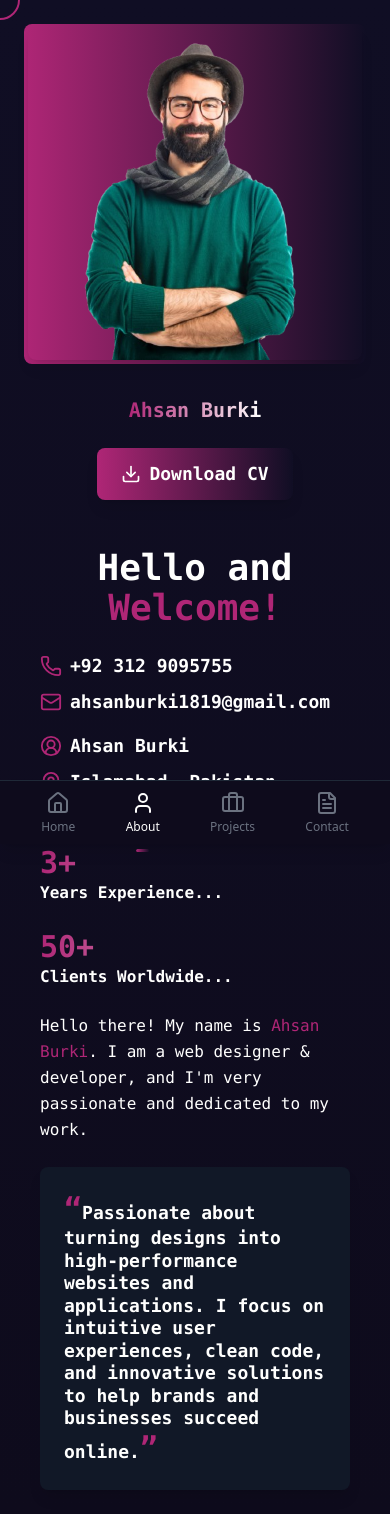
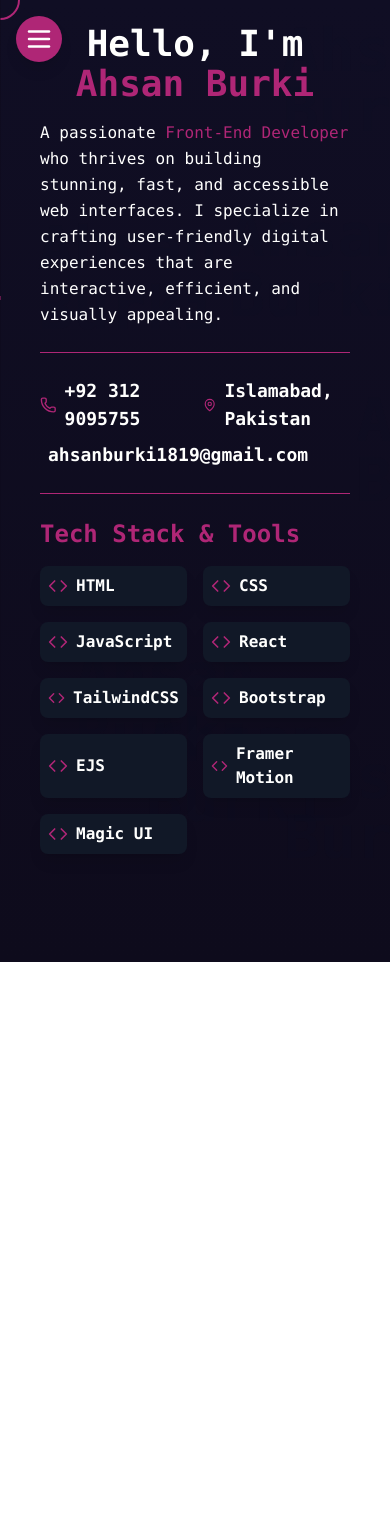
Before and after one commit to Ahsan-Burki2126/Ahsan-Burki, a React (Vite) app: page /about in a window 390 px wide. After the commit the page ends 962 px from the top, so only its background shows below. Built offline with nearby package versions, Linux system fonts and the light colour scheme; a web font is replaced by a local one.

Commit message:
added form working , removed the old mobile navbar, made changes in about section,and many more this would be the most productive commit of all the time in this project

```diff
--- a/package.json
+++ b/package.json
@@ -10,6 +10,7 @@
     "preview": "vite preview"
   },
   "dependencies": {
+    "@formspree/react": "^2.5.4",
     "aos": "^2.3.4",
     "framer-motion": "^12.4.10",
     "lucide-react": "^0.476.0",
--- a/src/App.jsx
+++ b/src/App.jsx
@@ -3,7 +3,7 @@ import Hero from "./Pages/Hero";
 import About from "./Pages/About";
 import Contact from "./Pages/Contact";
 import Services from "./Pages/Services";
-import FooterNav from "./components/FooterNav";
+// import FooterNav from "./components/FooterNav";
 
 import CursorRing from "./components/CursorRing"; // Import CursorRing
 import { BrowserRouter as Router, Routes, Route } from "react-router-dom";
@@ -23,7 +23,7 @@ function App() {
           <Route path="/contact" element={<Contact />} />
           <Route path="/projects" element={<Projects />} />
         </Routes>
-        <FooterNav />
+        {/* <FooterNav /> */}
       </div>
     </Router>
   );
--- a/src/Pages/About.jsx
+++ b/src/Pages/About.jsx
@@ -1,8 +1,7 @@
-import { Mail, MapPin, Phone, CircleUserRound, Download } from "lucide-react";
+import { Mail, MapPin, Phone, Code, Download } from "lucide-react";
 import React, { useEffect, useRef, useState } from "react";
 import AOS from "aos";
 import "aos/dist/aos.css";
-import Profile from "../assets/Profile.png";
 
 const About = () => {
   const rightSectionRef = useRef(null);
@@ -28,7 +27,22 @@ const About = () => {
   }, []);
 
   return (
-    <div className="bg-gradient-to-b from-blue to-dark-blue w-full p-6 sm:p-12 text-white font-mono flex justify-center ">
+    <div className="relative bg-gradient-to-b from-blue to-dark-blue w-full min-h-screen flex justify-center items-center p-6 sm:p-12 text-white font-mono overflow-hidden">
+      {/* Background Floating Text */}
+      {Array.from({ length: 8 }).map((_, i) => (
+        <span
+          key={i}
+          className="absolute text-6xl sm:text-8xl font-bold text-gray-900 opacity-10 pointer-events-none animate-floating"
+          style={{
+            top: `${Math.random() * 100}vh`,
+            left: `${Math.random() * 100}vw`,
+            animationDelay: `${Math.random() * 5}s`,
+          }}
+        >
+          Ahsan Burki
+        </span>
+      ))}
+
       <div className="max-w-5xl w-full flex flex-col-reverse lg:flex-row-reverse items-center lg:items-stretch gap-12">
         {/* Right Section (Text Content) */}
         <div ref={rightSectionRef} className="flex-1 text-left px-4 sm:px-0">
@@ -37,13 +51,31 @@ const About = () => {
             data-aos="fade-right"
             data-aos-delay="700"
           >
-            Hello and <span className="text-purple">Welcome!</span>
+            Hello, I'm <span className="text-purple">Ahsan Burki</span>
           </h1>
 
+          <p
+            className="mt-4 text-md sm:text-lg text-gray leading-relaxed"
+            data-aos="fade-down"
+            data-aos-delay="900"
+          >
+            A passionate{" "}
+            <span className="text-purple">Front-End Developer</span> who thrives
+            on building stunning, fast, and accessible web interfaces. I
+            specialize in crafting user-friendly digital experiences that are
+            interactive, efficient, and visually appealing.
+          </p>
+
           <div
-            className="mt-6 flex flex-col sm:flex-row gap-4 sm:gap-10 text-lg"
-            data-aos="fade-right"
-            data-aos-delay="900"
+            className="border-t border-purple my-6"
+            data-aos="fade-in"
+            data-aos-delay="700"
+          ></div>
+
+          <div
+            className="grid grid-cols-2 sm:flex gap-4 sm:gap-10 text-lg"
+            data-aos="fade-up"
+            data-aos-delay="1000"
           >
             <div className="flex flex-col gap-2">
               <div className="flex items-center gap-2 sm:gap-3 font-semibold">
@@ -57,10 +89,6 @@ const About = () => {
             </div>
             <div className="flex flex-col gap-2">
               <div className="flex items-center gap-2 sm:gap-3 font-semibold">
-                <CircleUserRound className="text-purple" size={22} />
-                <span>Ahsan Burki</span>
-              </div>
-              <div className="flex items-center gap-2 sm:gap-3 font-semibold">
                 <MapPin className="text-purple" size={22} />
                 <span>Islamabad, Pakistan</span>
               </div>
@@ -73,86 +101,44 @@ const About = () => {
             data-aos-delay="700"
           ></div>
 
+          <h2
+            className="text-2xl font-bold text-purple mb-4"
+            data-aos="fade-left"
+            data-aos-delay="1100"
+          >
+            Tech Stack & Tools
+          </h2>
           <div
-            className="flex flex-col sm:flex-row gap-6 sm:gap-12"
+            className="grid grid-cols-2 sm:grid-cols-3 lg:grid-cols-4 gap-4 text-md text-gray font-semibold"
             data-aos="fade-up"
-            data-aos-delay="1000"
+            data-aos-delay="1200"
           >
-            <div>
-              <h3 className="text-3xl sm:text-4xl font-bold text-purple-400 bg-gradient-to-r from-purple to-white text-transparent bg-clip-text">
-                3+
-              </h3>
-              <p className="text-md text-gray font-semibold">
-                Years Experience...
-              </p>
+            {[
+              "HTML",
+              "CSS",
+              "JavaScript",
+              "React",
+              "TailwindCSS",
+              "Bootstrap",
+              "EJS",
+              "Framer Motion",
+              "Magic UI",
+            ].map((tech, index) => (
+              <div
+                key={index}
+                className="flex items-center gap-2 bg-gray-900 p-2 rounded-lg shadow-lg"
+              >
+                <Code className="text-purple" size={20} />
+                <span>{tech}</span>
               </div>
-            <div>
-              <h3 className="text-3xl sm:text-4xl font-bold text-purple-400 bg-gradient-to-r from-purple to-white text-transparent bg-clip-text">
-                50+
-              </h3>
-              <p className="text-md text-gray font-semibold">
-                Clients Worldwide...
-              </p>
-            </div>
+            ))}
           </div>
 
-          <p
-            className="mt-6 text-md sm:text-lg text-gray leading-relaxed"
-            data-aos="fade-down"
-            data-aos-delay="1200"
-          >
-            Hello there! My name is{" "}
-            <span className="text-purple">Ahsan Burki</span>. I am a web
-            designer & developer, and I'm very passionate and dedicated to my
-            work.
-          </p>
-
-          <div
-            className="bg-gray-900 p-6 rounded-lg mt-6 shadow-lg"
-            data-aos="fade-in"
-            data-aos-delay="1400"
-          >
-            <p className="text-lg font-semibold text-white leading-tight">
-              <span className="text-3xl text-purple">“</span>Passionate about
-              turning designs into high-performance websites and applications. I
-              focus on intuitive user experiences, clean code, and innovative
-              solutions to help brands and businesses succeed online.
-              <span className="text-3xl text-purple">”</span>
-            </p>
-          </div>
-        </div>
-
-        {/* Left Section (Profile Image & CV) */}
-        <div
-          className="relative flex flex-col items-center gap-6 w-full sm:w-64 lg:w-80 flex-shrink-0"
-          style={{ height: rightSectionHeight }}
-        >
-          <div
-            className="relative w-full rounded-lg sm:rounded-full p-1 sm:p-2 bg-gradient-to-r from-purple to-blue"
-            data-aos="fade-up"
-            data-aos-delay="700"
-          >
-            <img
-              src={Profile}
-              alt="Ahsan Burki"
-              className="w-full h-auto object-cover shadow-lg rounded-lg sm:rounded-full"
-            />
-          </div>
-
-          <h1
-            className="mt-2 text-xl sm:text-2xl font-bold text-center bg-gradient-to-r from-purple to-white bg-clip-text text-transparent"
-            data-aos="fade-up"
-            data-aos-delay="900"
-          >
-            Ahsan Burki
-          </h1>
-
+          <div className="mt-8" data-aos="fade-up" data-aos-delay="1300">
             <a
               href="/path-to-cv.pdf"
               download="Ahsan_Burki_CV.pdf"
-            className="px-6 py-3 text-lg font-semibold text-white rounded-lg shadow-lg transition-all duration-300 bg-gradient-to-r from-purple to-blue flex items-center gap-2"
-            data-aos="fade-up"
-            data-aos-delay="1100"
+              className="px-6 py-3 text-lg w-52 font-semibold text-white rounded-lg shadow-lg transition-all duration-300 bg-gradient-to-r from-purple to-blue flex items-center gap-2"
             >
               <Download size={20} />
               Download CV
@@ -160,6 +146,26 @@ const About = () => {
           </div>
         </div>
       </div>
+
+      {/* Floating Animation */}
+      <style>{`
+        @keyframes floating {
+          0% {
+            transform: translateY(0px) translateX(0px);
+          }
+          50% {
+            transform: translateY(-20px) translateX(10px);
+          }
+          100% {
+            transform: translateY(0px) translateX(0px);
+          }
+        }
+
+        .animate-floating {
+          animation: floating 6s infinite ease-in-out alternate;
+        }
+      `}</style>
+    </div>
   );
 };
 
--- a/src/Pages/Hero.jsx
+++ b/src/Pages/Hero.jsx
@@ -2,7 +2,7 @@ import React, { useEffect } from "react";
 import AOS from "aos";
 import "aos/dist/aos.css";
 import { Phone, Mail, Facebook, Instagram, Dribbble } from "lucide-react";
-import { motion } from "framer-motion"; // Importing Framer Motion
+import { motion } from "framer-motion";
 import Profile from "../assets/Profile.png"; // Ensure correct image path
 
 const Hero = () => {
@@ -14,7 +14,7 @@ const Hero = () => {
   }, []);
 
   return (
-    <section className="relative w-screen h-screen flex flex-col-reverse lg:flex-row items-center justify-between bg-gradient-to-b from-blue to-dark-blue text-white px-4 md:px-12 lg:px-20 py-12 md:py-16 lg:py-24 font-mono overflow-hidden">
+    <section className="relative w-screen min-h-screen flex flex-col-reverse lg:flex-row items-center justify-between bg-gradient-to-b from-blue to-dark-blue text-white px-6 md:px-12 lg:px-20 py-12 md:py-16 lg:py-24 font-mono overflow-hidden">
       {/* Multiple Background Text for Layered Depth */}
       {["DESIGN", "CODE", "CREATE", "INNOVATE"].map((word, index) => (
         <motion.div
@@ -37,9 +37,21 @@ const Hero = () => {
         initial={{ opacity: 0, x: -50 }}
         animate={{ opacity: 1, x: 0 }}
         transition={{ duration: 0.8 }}
-        className="relative flex-1 text-center lg:text-left"
+        className="relative flex-1 text-center lg:text-left flex flex-col justify-center"
       >
+        {/* Mobile-Only Engaging Intro */}
+        <p className="block lg:hidden text-md sm:text-lg text-gray-300 mb-2">
+          Hey there! 👋 Welcome to my space.
+        </p>
+        <p className="block lg:hidden text-xl sm:text-2xl font-semibold text-purple mb-2">
+          Looking for a creative mind?
+        </p>
+
         <h1 className="text-5xl md:text-6xl lg:text-8xl font-extrabold tracking-wide leading-tight">
+          {/* Mobile-Only Unique Intro */}
+          <span className="block lg:hidden text-sm text-gray-400 mb-2">
+            You’ve just found one! 🚀
+          </span>
           HELLO, I'M
           <br />
           <span className="text-purple font-ubuntu">AHSAN</span> <br />
@@ -95,7 +107,7 @@ const Hero = () => {
         <motion.div
           animate={{ scale: [1, 1.1, 1] }}
           transition={{ duration: 3, repeat: Infinity, ease: "easeInOut" }}
-          className="absolute inset-0 flex items-center justify-center"
+          className="absolute inset-0 flex items-center justify-center -z-0"
         >
           <div className="w-40 h-40 md:w-60 md:h-60 lg:w-96 lg:h-96 bg-gradient-to-br from-purple to-blue rounded-full opacity-70 -z-10"></div>
         </motion.div>
@@ -105,11 +117,11 @@ const Hero = () => {
           whileHover={{ scale: 1.05 }}
           src={Profile}
           alt="Ahsan Burki"
-          className="w-52 h-52 sm:w-64 sm:h-64 md:w-80 md:h-80 lg:w-auto lg:h-auto rounded-full object-cover floating-image"
+          className="w-52 h-52 sm:w-64 sm:h-64 md:w-80 md:h-80 lg:w-auto lg:h-auto rounded-full object-cover floating-image z-10"
         />
       </motion.div>
 
-      {/* Social Links - Styled & More Visible */}
+      {/* Social Links */}
       <motion.div
         initial={{ opacity: 0, y: 50 }}
         animate={{ opacity: 1, y: 0 }}
@@ -138,19 +150,6 @@ const Hero = () => {
           <Facebook size={18} />
         </motion.a>
       </motion.div>
-
-      {/* Custom Styles */}
-      <style>{`
-        /* Floating Animation */
-        @keyframes floating {
-          0% { transform: translateY(0px); }
-          50% { transform: translateY(-10px); }
-          100% { transform: translateY(0px); }
-        }
-        .floating-image {
-          animation: floating 3s ease-in-out infinite;
-        }
-      `}</style>
     </section>
   );
 };
--- a/src/Pages/Projects.jsx
+++ b/src/Pages/Projects.jsx
@@ -68,12 +68,12 @@ const Projects = () => {
   }, []);
 
   return (
-    <div className="bg-gradient-to-b from-blue to-dark-blue w-full min-h-screen h-screen flex flex-col justify-center items-center overflow-hidden font-mono">
+    <div className="bg-gradient-to-b from-blue to-dark-blue w-full min-h-screen flex flex-col justify-center items-center overflow-hidden font-mono">
       {/* Scrollable Container */}
-      <div className="w-full h-full max-h-screen overflow-y-auto scrollbar-hide flex flex-col items-center">
+      <div className="w-full max-h-[90vh] overflow-y-auto scrollbar-hide flex flex-col items-center">
         {/* Page Title */}
         <h1
-          className="text-3xl sm:text-5xl font-bold    text-white font-mono  my-8"
+          className="text-3xl sm:text-5xl font-bold text-white font-mono my-8"
           data-aos="zoom-in"
         >
           My <span className="text-purple">Projects</span>
@@ -115,17 +115,6 @@ const Projects = () => {
           ))}
         </div>
       </div>
-
-      {/* Hide Scrollbars */}
-      <style>{`
-        ::-webkit-scrollbar {
-          display: none;
-        }
-        .scrollbar-hide {
-          -ms-overflow-style: none;
-          scrollbar-width: none;
-        }
-      `}</style>
     </div>
   );
 };
--- a/src/components/FooterNav.jsx
+++ b/src/components/FooterNav.jsx
@@ -10,7 +10,7 @@ const FooterNav = () => {
       <div className="h-16 lg:hidden"></div>
 
       {/* Mobile Navbar */}
-      <div className="lg:hidden fixed bottom-0 left-0 right-0 h-16 py-3 px-4 flex justify-around items-center z-50 border-t border-gray-800 shadow-lg bg-dark-blue">
+      <div className="lg:hidden fixed bottom-0 left-0 right-0 h-16 py-2 px-4 flex justify-around items-center z-50 border-t border-gray-800 shadow-lg bg-dark-blue">
         {navbarData.map((item, index) => {
           // Assigning icons dynamically based on index (modify as needed)
           const icons = [Home, User, Briefcase, FileText, MessageSquare];
--- a/src/components/sidebar.jsx
+++ b/src/components/sidebar.jsx
@@ -1,21 +1,45 @@
-import React from "react";
+import React, { useState } from "react";
 import navbarData from "../data/constants";
 import { NavLink } from "react-router-dom";
-import { Facebook, Twitter, Linkedin, Github } from "lucide-react";
+import { Facebook, Twitter, Linkedin, Github, Menu, X } from "lucide-react";
+
 function Sidebar() {
+  const [isOpen, setIsOpen] = useState(false);
+
   return (
-    <div className="hidden  h-screen border-l border-red-950 w-[20%] md:hidden lg:flex flex-col justify-between bg-dark-blue text-white pt-10 font-mono sticky">
+    <>
+      {/* Mobile Navbar Toggle Button */}
+      <div
+        className="lg:hidden fixed top-4 left-4 z-50 bg-purple p-2 rounded-full shadow-lg cursor-pointer"
+        onClick={() => setIsOpen(!isOpen)}
+      >
+        {isOpen ? (
+          <X size={30} className="text-white" />
+        ) : (
+          <Menu size={30} className="text-white" />
+        )}
+      </div>
+
+      {/* Sidebar */}
+      <div
+        className={`fixed h-screen border-l w-[75%] sm:w-[60%] md:w-[40%] lg:w-[20%] flex flex-col justify-between bg-dark-blue text-white pt-10 font-mono z-40 transition-transform duration-300 ease-in-out
+          ${
+            isOpen ? "translate-x-0" : "-translate-x-full"
+          } lg:translate-x-0 lg:relative lg:flex lg:w-[20%]`}
+      >
         {/* Logo Section */}
         <div className="logo text-3xl font-bold px-6">
           <a href="./index.html">
-          <h1 className="font-montserrat text-purple text-4xl">BuRki.</h1>
+            <h1 className="font-montserrat text-purple text-4xl mt-10 lg:mt-0">
+              BuRki.
+            </h1>
           </a>
         </div>
 
         {/* Navigation Menu */}
-      <ul className=" flex flex-1 my-20 justify-start gap-6 items-start flex-col font-mono">
+        <ul className="flex flex-1 my-20 justify-start gap-6 items-start flex-col font-mono">
           {navbarData.map((item) => (
-          <li key={item.id} className="w-full ">
+            <li key={item.id} className="w-full">
               <NavLink
                 to={item.link}
                 className={({ isActive }) =>
@@ -25,6 +49,7 @@ function Sidebar() {
                       : "text-gray-300 before:absolute before:right-0 before:top-1/2 before:h-1 before:w-[0px] before:bg-gradient-to-l before:from-purple before:to-blue before:transition-all before:duration-500 before:scale-0"
                   }`
                 }
+                onClick={() => setIsOpen(false)} // Close sidebar on link click
               >
                 {item.title}
               </NavLink>
@@ -32,6 +57,7 @@ function Sidebar() {
           ))}
         </ul>
 
+        {/* Social Media Icons */}
         <div className="flex justify-center gap-4 py-8">
           <a href="" className="bg-purple p-2 rounded-3xl">
             <Twitter size={25} strokeWidth={1.2} />
@@ -47,6 +73,7 @@ function Sidebar() {
           </a>
         </div>
       </div>
+    </>
   );
 }
 
```
Also changed, not shown: src/Pages/Contact.jsx (+53 -87 lines), 2 other files (tests, documents, lock files or other folders). Lines whose indentation alone changed are shown as unchanged.
